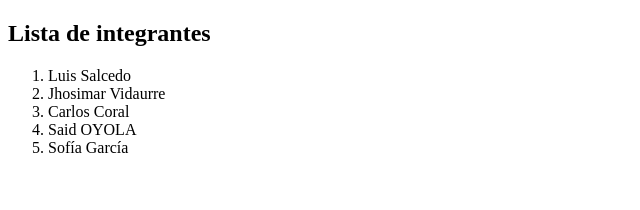
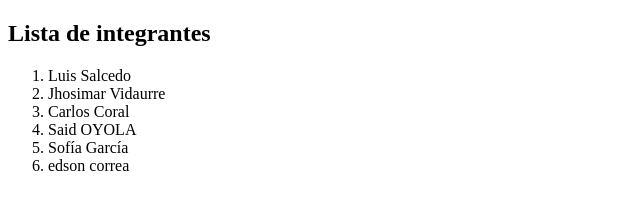
Before and after one commit to luisangelsalcedo/prueba-git, a plain HTML site: page index.html in a window 1280 px wide. Shown: the whole page, without its empty margins (0-640 px from the left). Drawn offline with Linux system fonts and the light colour scheme.

Commit message:
agregue un nombre edson correa

```diff
--- a/index.html
+++ b/index.html
@@ -13,6 +13,7 @@
       <li>Carlos Coral</li>
       <li>Said OYOLA</li>
       <li>Sofía García</li>
+      <li>edson correa</li>
     </ol>
   </body>
 </html>
```
